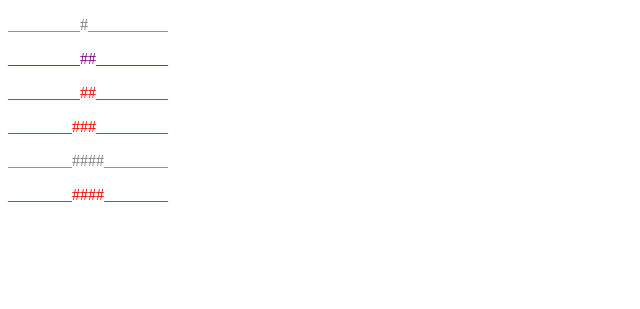
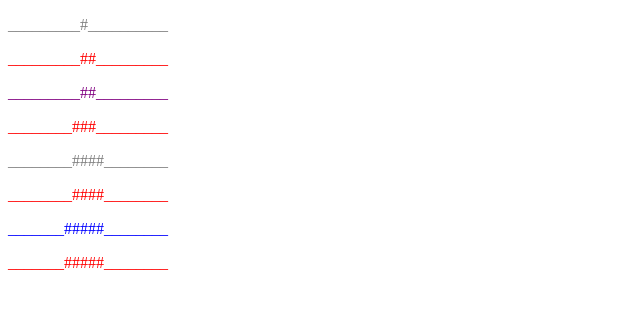
Before and after one commit to 0scari/Data-Structures-and-Algorithms-module-coursework, a PHP site: page /main.php in a window 1280 px wide. Shown: the top 309 px of the page, without its empty margins (0-640 px from the left). Run offline with PHP 8.4, Linux system fonts and the light colour scheme.

Commit message:
WEEK-3 Sorting by colour implemented

```diff
--- a/Week-3/CubeTower.php
+++ b/Week-3/CubeTower.php
@@ -36,7 +36,7 @@ class CubeTower
 
         static::setLengthOrder();
 
-        static::sortCubesByColour([], self::getPossibleCubes());
+        static::$cubes = static::sortCubesByColour([], self::getPossibleCubes());
 
     }
 
@@ -90,11 +90,14 @@ class CubeTower
     static private function sortCubesByColour($sorted, $cubes)
     {
 
+
         if (empty($cubes))
             $cubes = self::getPossibleCubes($sorted[count($sorted)-1]['length']);
 
-        if (is_null($cubes))
+        if (is_null($cubes)) {
             return $sorted;
+
+        }
 
         count($sorted) > 0 ?
             $prevColour = $sorted[count($sorted) - 1]['colour'] :
@@ -107,10 +110,13 @@ class CubeTower
                 $temp = $cubes;
                 unset($temp[$key]);
 
-                $sorted [] = $cube;
+                $sorted []= $cube;
 
-                if ($isSorted = static::sortCubesByColour($sorted, array_values($temp)))
+                if ($isSorted = static::sortCubesByColour($sorted, $temp))
                     return $isSorted;
+                else
+                    array_pop($sorted);
+
             }
         }
 
--- a/Week-3/main.php
+++ b/Week-3/main.php
@@ -15,7 +15,12 @@ CubeTower::setCubes([
     ['colour' => "red",     'length' => 2],
     ['colour' => "red",     'length' => 3],
     ['colour' => "grey",    'length' => 4],
-    ['colour' => "purple",  'length' => 2]]);
+    ['colour' => "purple",  'length' => 2],
+    ['colour' => "blue",    'length' => 5],
+    ['colour' => "red",     'length' => 5],
+
+
+]);
 
 CubeTower::sortCubes();
 
```
